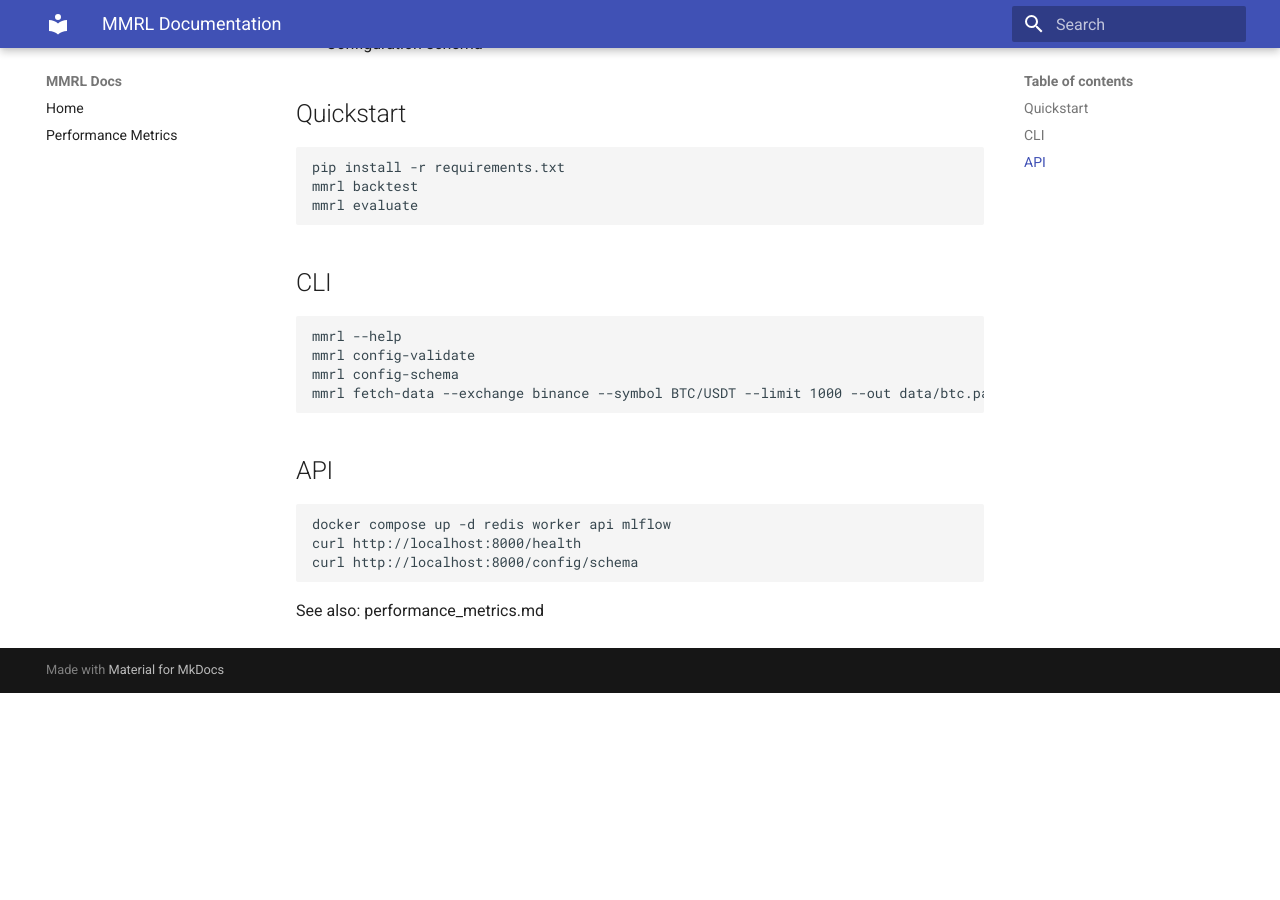
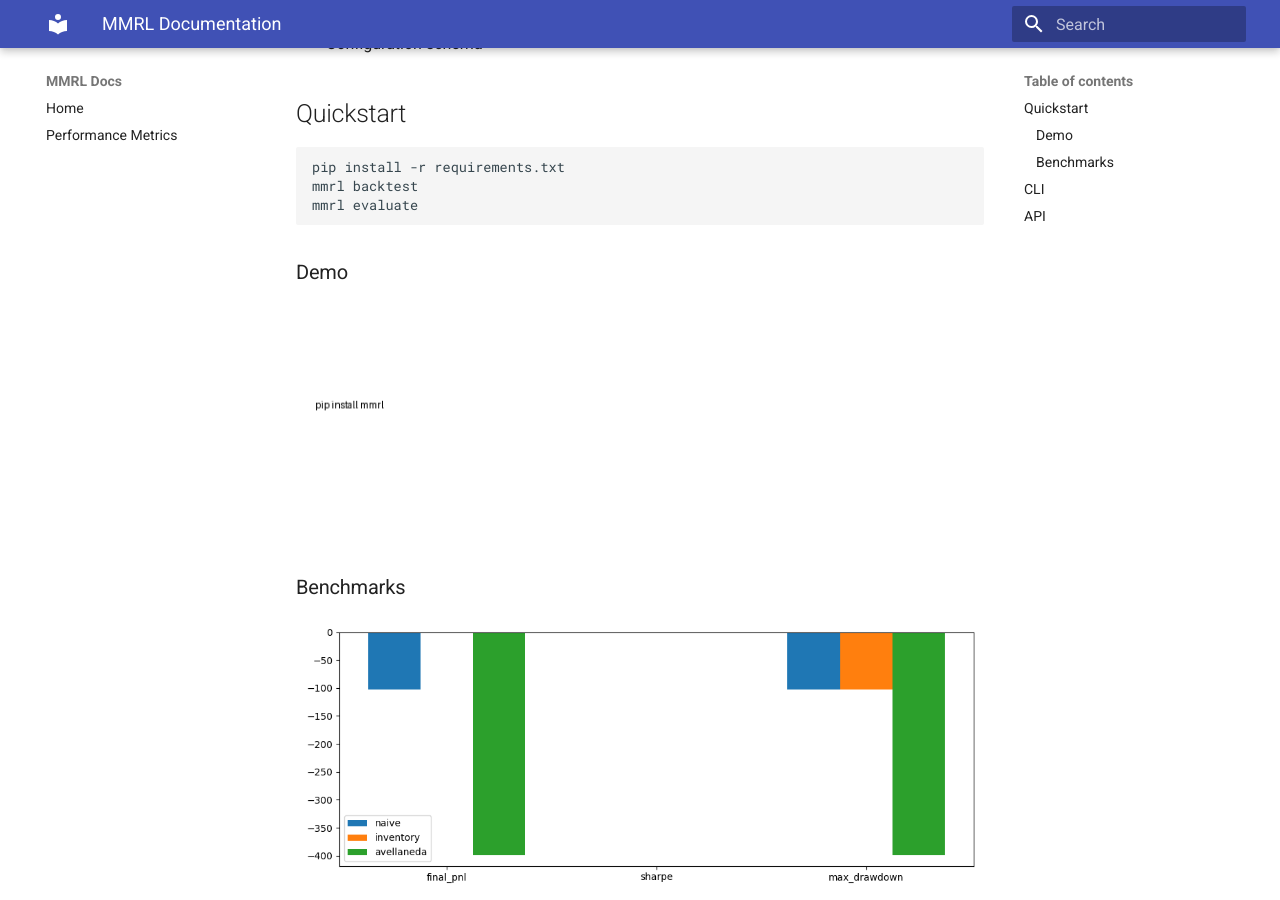
Before and after one commit to Aviral1303/Market-Making-RL-Agent, an MkDocs documentation site: the page built from docs/index.md, in a window 1280 px wide and 900 px high, scrolled down 325 px. Built offline with MkDocs 1.6.1 and Material for MkDocs 9.7.7, drawn with Linux system fonts in a browser that asks for light colours; before the commit the page ends 1018 px from its top, so only the background shows below that.

Commit message:
docs: add demo GIF and benchmark image; update README and docs

````diff
--- a/docs/index.md
+++ b/docs/index.md
@@ -20,6 +20,12 @@ mmrl backtest
 mmrl evaluate
 ```
 
+### Demo
+![Demo](assets/demo.gif)
+
+### Benchmarks
+![Benchmarks](assets/benchmark_agents.png)
+
 ## CLI
 
 ```
````
Also changed, not shown: README.md (+6 -0 lines), docs/assets/benchmark_agents.png (added), docs/assets/demo.gif (added).
